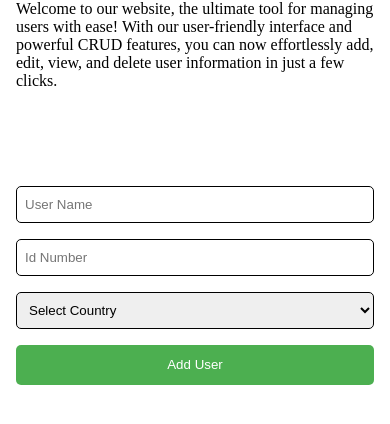
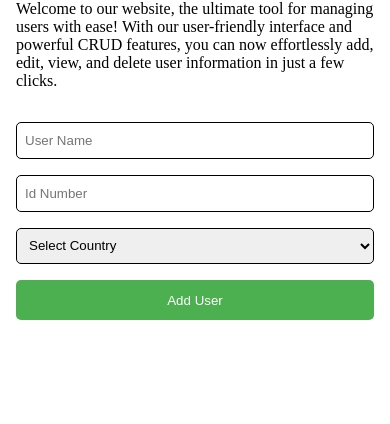
Before and after one commit to mwongess/kyu-TheJitu_cohort1, a website: page user-registration-management-system/index.html in a window 390 px wide. Shown: the part 164-588 px from the top of the page. Drawn offline with Linux system fonts and the light colour scheme.

Commit message:
Update main page mobile responsiveness

```diff
--- a/user-registration-management-system/style.css
+++ b/user-registration-management-system/style.css
@@ -81,15 +81,17 @@ img {
     display: none;
   }
   .main {
-    flex-direction: column;
+    display: block;
   }
   .main-left {
+    margin-bottom: 2rem;
     align-items: center;
     justify-content: center;
     padding: 0;
-    margin-bottom: 1rem;
   }
   form ,.form{
+    padding: 0;
+    margin-top: 0;
     width: 100%;
   }
   input {
```
